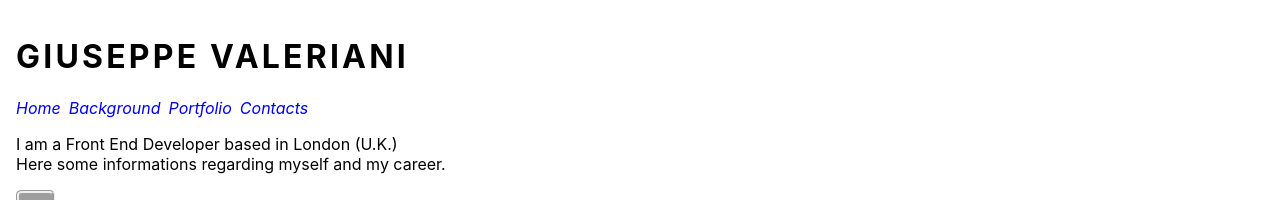
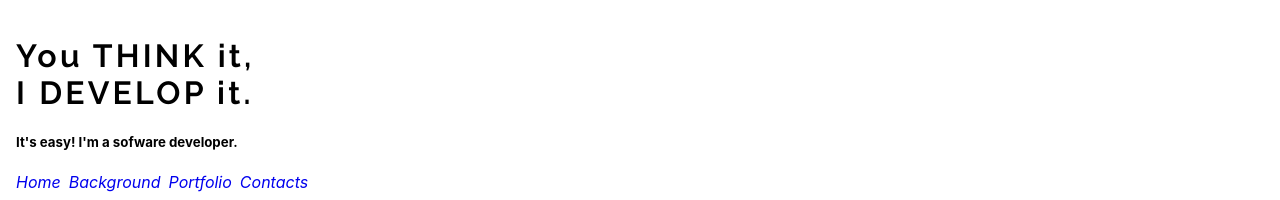
Before and after one commit to Naryond/react-web-page, a React (Create React App) app: page / in a window 1280 px wide. Shown: the top 200 px of the page. Built offline with nearby package versions, Linux system fonts and the light colour scheme; grey boxes are pictures that could not be loaded.

Commit message:
new font installed

```diff
--- a/src/App.css
+++ b/src/App.css
@@ -3,7 +3,8 @@ body {
 }
 
 .h1 {
-  text-transform: uppercase;
+  /* text-transform: uppercase; */
+  font-family: "Raleway";
 }
 
 .list {
--- a/src/App.js
+++ b/src/App.js
@@ -4,7 +4,12 @@ function App() {
   return (
     <div>
       <header className="header" id="title">
-        <h1 className="h1">Giuseppe Valeriani</h1>
+        <h1 className="h1">
+          You THINK it,
+          <br />I DEVELOP it.
+        </h1>
+
+        <h5>It's easy! I'm a sofware developer.</h5>
         <nav className="list">
           <a className="links" href="#title">
             Home
--- a/src/index.css
+++ b/src/index.css
@@ -11,3 +11,9 @@ code {
   font-family: source-code-pro, Menlo, Monaco, Consolas, 'Courier New',
     monospace;
 }
+
+@font-face {
+  font-family: "Raleway";
+  src: local("Raleway"),
+   url("./fonts/Raleway.ttf") format("truetype");
+  }
--- a/src/index.js
+++ b/src/index.js
@@ -3,6 +3,7 @@ import ReactDOM from 'react-dom/client';
 import './index.css';
 import App from './App';
 import reportWebVitals from './reportWebVitals';
+import './fonts/Raleway.ttf'
 
 const root = ReactDOM.createRoot(document.getElementById('root'));
 root.render(
```
Also changed, not shown: src/fonts/Raleway-Italic.ttf (added), src/fonts/Raleway.ttf (added).
